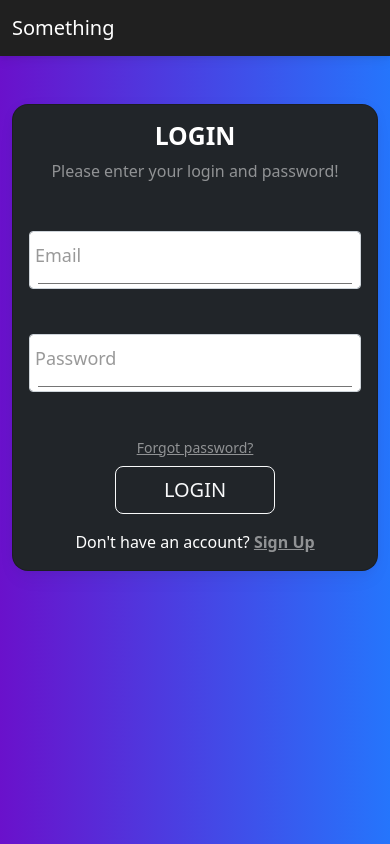
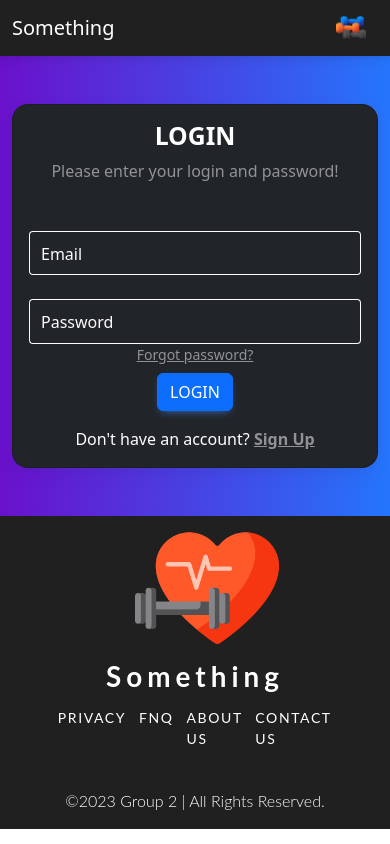
Before and after one commit to mudith-perera/FitFinder, a React (Create React App) app in the folder frontend/: page /login in a window 390 px wide. Shown: the top 844 px of the page. Built offline with nearby package versions, Linux system fonts and the light colour scheme.

Commit message:
style changes

```diff
--- a/frontend/public/index.html
+++ b/frontend/public/index.html
@@ -1,25 +1,19 @@
 <!DOCTYPE html>
 <html lang="en">
-  <head>
-    <meta charset="utf-8" />
-    <link rel="stylesheet" href="https://cdn.jsdelivr.net/npm/bootstrap@5.2.2/dist/css/bootstrap.min.css">
-    <script src="https://cdn.jsdelivr.net/npm/bootstrap@5.2.2/dist/js/bootstrap.min.js" ></script>
-    <title>React App</title>
-    <link href="https://fonts.googleapis.com/css?family=Roboto:300,400,500,700&display=swap" rel="stylesheet" />
-  </head>
-  <body>
-    <noscript>You need to enable JavaScript to run this app.</noscript>
-    <div style="background: linear-gradient(to right, rgba(106, 17, 203, 1), rgba(37, 117, 252, 1))" id="root" className = "py-0"></div>
-    <div id="root"></div>
-    <!--
-      This HTML file is a template.
-      If you open it directly in the browser, you will see an empty page.
 
-      You can add webfonts, meta tags, or analytics to this file.
-      The build step will place the bundled scripts into the <body> tag.
+<head>
+  <meta charset="utf-8" />
+  <title>React App</title>
 
-      To begin the development, run `npm start` or `yarn start`.
-      To create a production bundle, use `npm run build` or `yarn build`.
-    -->
-  </body>
+  <link rel="stylesheet" href="https://cdn.jsdelivr.net/npm/bootstrap@5.2.2/dist/css/bootstrap.min.css">
+  <script src="https://cdn.jsdelivr.net/npm/bootstrap@5.2.2/dist/js/bootstrap.min.js"></script>
+
+  <link href="https://fonts.googleapis.com/css?family=Roboto:300,400,500,700&display=swap" rel="stylesheet" />
+</head>
+
+<body>
+  <div style="background: linear-gradient(to right, rgba(106, 17, 203, 1), rgba(37, 117, 252, 1))" id="root"
+    className="py-0"></div>
+</body>
+
 </html>
--- a/frontend/src/App.js
+++ b/frontend/src/App.js
@@ -1,24 +1,29 @@
-import React from 'react'
-import {BrowserRouter as Router, Routes, Route} from 'react-router-dom'
+import React from "react";
+import { BrowserRouter as Router, Routes, Route } from "react-router-dom";
 
-import UC from "./Views/UnderConstructions.js"
-import NavBar from "./Components/NavBar.js"
-import Footer from "./Components/Footer.js"
+import UC from "./Views/UnderConstructions.js";
+import WithNavBar from "./Components/WithNav.jsx";
+import WithoutNavBar from "./Components/WithoutNav.jsx";
+import Footer from "./Components/Footer.js";
 
-import Login from "./Views/Login.js"
-import SignUp from "./Views/SignUp.js"
+import Login from "./Views/Login.js";
+import SignUp from "./Views/SignUp.js";
+import Home from "./Views/Home.js";
 
 function App() {
   return (
     <Router>
-      <NavBar/>
       <Routes>
-          <Route exact path="/" element={<UC/>}/>
-          <Route exact path="/uc" element={<UC/>}/>
-          <Route exact path="/login" element={<Login/>}/>
-          <Route exact path="/sign-up" element={<SignUp/>}/>
+        <Route element={<WithoutNavBar />}></Route>
+
+        <Route element={<WithNavBar />}>
+          <Route exact path="/" element={<Home />} />
+          <Route exact path="/uc" element={<UC />} />
+          <Route exact path="/sign-up" element={<SignUp />} />
+          <Route exact path="/login" element={<Login />} />
+        </Route>
       </Routes>
-      <Footer/>
+      <Footer />
     </Router>
   );
 }
--- /dev/null
+++ b/frontend/src/Components/Home/SearchBar.js
@@ -0,0 +1,84 @@
+import React, { useEffect } from "react";
+import { MDBInput, MDBBtn } from "mdb-react-ui-kit";
+
+import Aos from "aos";
+import "aos/dist/aos.css";
+
+const SearchBar = () => {
+
+  useEffect(() => {
+    Aos.init({ duration: 1000 });
+  });
+
+  return (
+    <section data-aos="fade-right">
+      <div className="container py-5">
+        <div className="row d-flex justify-content-center align-items-center">
+          <div className="col-12">
+            <div
+              className="card card-registration card-registration-2"
+              style={{ borderRadius: "15px", backgroundColor: "transparent" }}
+            >
+              <div className="card-body p-0">
+                <div className="row g-0 ">
+                  <div className="col-lg-12 bg-partthree">
+                    <div className="p-3">
+                      <h3 className="fw-normal mb-3">
+                      &emsp;Find Your Gym Here... &emsp;
+                        {/* <img className="img1" src={img1} alt="General Info" /> */}
+                      </h3>
+
+                      <div className="row">
+                      <div className="col-md-1 mb-3 pb-2">
+                        </div>
+                        <div className="col-md-3 mb-3 pb-2">
+                          <div className="form-outline">
+                            <MDBInput
+                              type="text"
+                              className="form-control form-control-lg"
+                              label="Gym Name"
+                            />
+                          </div>
+                        </div>
+                        <div className="col-md-3 mb-3 pb-2">
+                          <div className="form-outline">
+                            <MDBInput
+                              type="text"
+                              className="form-control form-control-lg"
+                              label="Location"
+                            />
+                          </div>
+                        </div>
+
+                        <div className="col-md-2 pb-2">
+                          <select
+                            className="form-control"
+                            required
+                            name="userType"
+                          >
+                            <option value="regular">Unisex</option>
+                            <option value="student">Male</option>
+                            <option value="teacher">Female</option>
+                          </select>
+                        </div>
+                        <div className="col-md-3 pb-2">
+                          <MDBBtn type="submit">
+                            Search
+                          </MDBBtn>
+                        </div>
+                      </div>
+
+
+
+                    </div>
+                  </div>
+                </div>
+              </div>
+            </div>
+          </div>
+        </div>
+      </div>
+    </section>
+  );
+};
+export default SearchBar;
--- a/frontend/src/Components/Login/LoginForm.js
+++ b/frontend/src/Components/Login/LoginForm.js
@@ -1,18 +1,17 @@
 ///////////////////////////////// Created By Mudith Perera //////////////////////////////
 
-import React,{useEffect} from "react";
-import "./LoginFormTextBox.css";
+import React, { useEffect } from "react";
+import { MDBInput, MDBBtn } from "mdb-react-ui-kit";
 
 import Aos from "aos";
 import "aos/dist/aos.css";
 
 const LoginForm = () => {
   useEffect(() => {
-    Aos.init({ duration: 1000});
+    Aos.init({ duration: 1000 });
   });
   return (
-
-    <section  data-aos="zoom-in-up" className="vh-100 gradient-custom">
+    <section data-aos="zoom-in-up" className="vh-800 gradient-custom">
       <div className="container py-5 h-80">
         <div className="row d-flex justify-content-center align-items-center h-800">
           <div className="col-12 col-md-8 col-lg-6 col-xl-5">
@@ -27,18 +26,22 @@ const LoginForm = () => {
                     Please enter your login and password!
                   </p>
 
-                  <div className="group form-control form-control-sm">
-                    <input className="inputLogin" type="email" required />
-                    <span className="highlight"></span>
-                    <span className="bar"></span>
-                    <label className="labelLogin" >Email</label>
+                  <div className="form-outline form-white">
+                    <MDBInput
+                      type="email"
+                      className="form-control form-control-lg"
+                      label="Email"
+                      style={{ backgroundColor: "transparent" }}
+                    />
                   </div>
-
-                  <div className="group form-control form-control-sm">
-                    <input className="inputLogin" type="password" required />
-                    <span className="highlight"></span>
-                    <span className="bar"></span>
-                    <label className="labelLogin" >Password</label>
+                  <br />
+                  <div className="form-outline form-white">
+                    <MDBInput
+                      type="password"
+                      className="form-control form-control-lg"
+                      label="Password"
+                      style={{ backgroundColor: "transparent" }}
+                    />
                   </div>
 
                   <p className="small mb-2 pb-lg-2">
@@ -47,12 +50,9 @@ const LoginForm = () => {
                     </a>
                   </p>
 
-                  <button
-                    className="btn btn-outline-light btn-lg px-5"
-                    type="submit"
-                  >
+                  <MDBBtn type="submit">
                     Login
-                  </button>
+                  </MDBBtn>
                 </div>
 
                 <div>
--- a/frontend/src/Components/Login/LoginFormTextBox.css
+++ /dev/null
@@ -1,80 +0,0 @@
-* { box-sizing:border-box; }
-
-/* form starting stylings ------------------------------- */
-.group 			  {
-  position:relative;
-  margin-bottom:45px;
-}
-.inputLogin 				{
-  font-size:18px;
-  padding:10px 10px 10px 5px;
-  display:block;
-  width:100%;
-  border:none;
-  border-bottom:1px solid #757575;
-}
-.inputLogin:focus 		{ outline:none; }
-
-/* LABEL ======================================= */
-.labelLogin 				 {
-  color:#999;
-  font-size:18px;
-  font-weight:normal;
-  position:absolute;
-  pointer-events:none;
-  left:5px;
-  top:10px;
-  transition:0.2s ease all;
-  -moz-transition:0.2s ease all;
-  -webkit-transition:0.2s ease all;
-}
-
-/* active state */
-.inputLogin:focus ~ .labelLogin, .inputLogin:valid ~ .labelLogin 		{
-  top:-20px;
-  font-size:14px;
-  color:#27e6da;
-}
-
-/* BOTTOM BARS ================================= */
-.bar 	{ position:relative; display:block; width:300px; }
-.bar:before, .bar:after 	{
-  content:'';
-  height:2px;
-  width:0;
-  bottom:1px;
-  position:absolute;
-  background:#27e6da;
-  transition:0.2s ease all;
-  -moz-transition:0.2s ease all;
-  -webkit-transition:0.2s ease all;
-}
-.bar:before {
-  left:30%;
-}
-.bar:after {
-  right:0%;
-}
-
-/* active state */
-.inputLogin:focus ~ .bar:before, .inputLogin:focus ~ .bar:after {
-  width:100%;
-}
-
-/* HIGHLIGHTER ================================== */
-.highlight {
-  position:absolute;
-  height:60%;
-  width:100px;
-  top:25%;
-  left:0;
-  pointer-events:none;
-  opacity:0.5;
-}
-
-/* active state */
-.inputLogin:focus ~ .highlight {
-  -webkit-animation:inputHighlighter 0.3s ease;
-  -moz-animation:inputHighlighter 0.3s ease;
-  animation:inputHighlighter 0.3s ease;
-}
--- a/frontend/src/Components/Login/SignUpForm.css
+++ b/frontend/src/Components/Login/SignUpForm.css
@@ -27,6 +27,14 @@
   border-bottom-left-radius:15px;
 }
 
+.bg-partthree{
+  background-color: #ffffff;
+  border-top-right-radius: 15px;
+  border-bottom-right-radius:15px;
+  border-top-left-radius: 15px;
+  border-bottom-left-radius:15px;
+}
+
 .img1{
   height: 50px;
 }
--- a/frontend/src/Components/NavBar.js
+++ b/frontend/src/Components/NavBar.js
@@ -19,9 +19,9 @@ function NavBar() {
         </Navbar.Brand>
 
         <Navbar.Toggle
-          aria-controls="navbarScroll"
+          aria-controls="basic-navbar-nav"
         />
-        <Navbar.Collapse id="navbarScroll">
+        <Navbar.Collapse id="navbarScroll" >
           <Nav className="me-auto my-4 my-lg-2" style={{ maxHeight: "250px" }}>
             <Nav.Link href="/" style={{ color: "white" }}>
               <Link1>
--- /dev/null
+++ b/frontend/src/Components/WithNav.jsx
@@ -0,0 +1,14 @@
+import React from 'react'
+import { Outlet } from 'react-router-dom'
+import Navbar from './NavBar.js'
+
+const WithNav = () => {
+  return (
+      <>
+          <Navbar />
+          <Outlet/>
+    </>
+  )
+}
+
+export default WithNav
--- /dev/null
+++ b/frontend/src/Components/WithoutNav.jsx
@@ -0,0 +1,12 @@
+import React from 'react'
+import { Outlet } from 'react-router-dom'
+
+const WithoutNav = () => {
+  return (
+      <>
+          <Outlet/>
+    </>
+  )
+}
+
+export default WithoutNav
--- /dev/null
+++ b/frontend/src/Views/Home.js
@@ -0,0 +1,11 @@
+import React from 'react'
+import SearchBar from '../Components/Home/SearchBar.js'
+
+const Home = () => {
+  return (
+    <div>
+    <SearchBar/>
+    </div>
+  );
+}
+export default Home;
--- a/frontend/src/index.css
+++ b/frontend/src/index.css
@@ -15,3 +15,7 @@ code {
 .bg-myNavColor{
   background-color: #202020;
 }
+
+.navbar-toggler-icon{
+  background-image:url('./Images/navbarIco.png') !important;
+}
```
Also changed, not shown: frontend/src/Components/Login/SignUpForm.js (+24 -42 lines), 1 other file (tests, documents, lock files or other folders).
